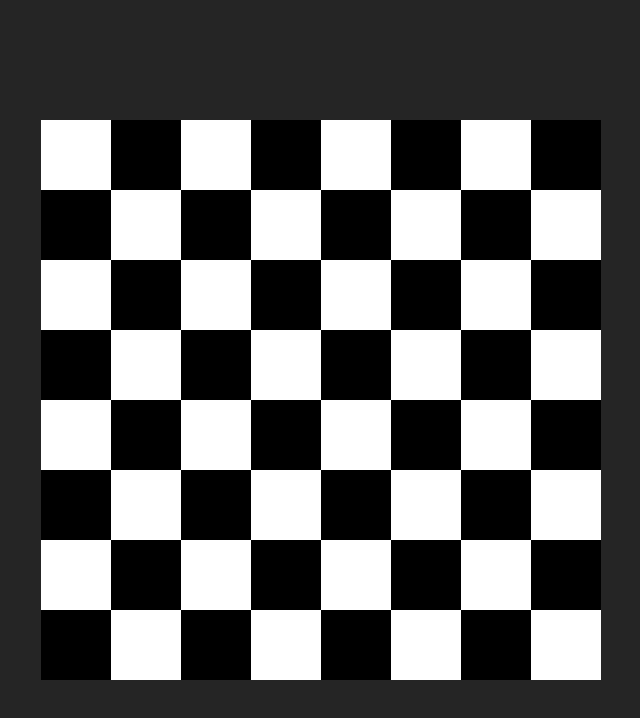
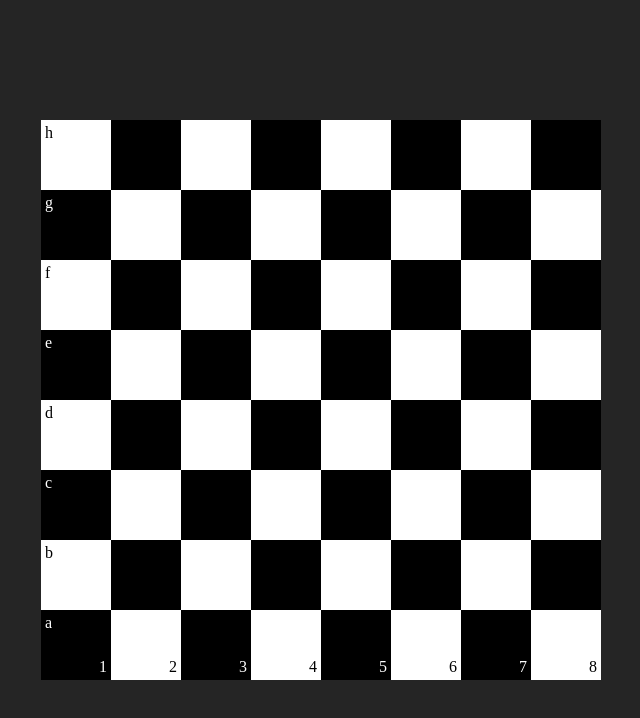
Before and after one commit to lil-gal/ChessBoard, a website with bundled scripts: page index.html in a window 1280 px wide. Shown: the whole page, without its empty margins (319-959 px from the left). Built offline with nearby package versions, Linux system fonts and the light colour scheme.

Commit message:
added coordinates

```diff
--- a/index.html
+++ b/index.html
@@ -12,15 +12,17 @@
 
         </div>
 
-
-
-
         <script src="dist/main.js"></script>
     </body>
 </html>
 
 
 <style src="style.css">
+
+    * {
+        margin: 0px;
+    }
+
     html, body {
         width: 100%;
         height: 100%;
@@ -30,12 +32,36 @@
 
         background-color: rgb(37,37,37);
     }
+
+    .square {
+        display: flex;
+        padding: 4px;
+    }
+
+    .square > p {
+        font-size: 2vh;
+    }
+
     .black {
         background-color: black;
+        color: white;
     }
     .white {
         background-color: white;
+        color: black;
     }
+
+    .bottomRowP {
+        margin-left: auto;
+        align-self: end;
+    }
+
+    .leftColumnP {
+        justify-self: start;
+        align-self: start;
+    }
+
+
 
     #chessBoard {
         display: grid;
--- a/src/main.ts
+++ b/src/main.ts
@@ -4,6 +4,7 @@ const chessboard = document.querySelector("#chessBoard")
 
 const whiteClassName = "white"
 const blackClassName = "black"
+const alph = "abcdefgh"
 
 const size = 8
 
@@ -11,11 +12,28 @@ if(chessboard) {
     for(let i = 0; i < size; i++){
         for(let j = 0; j < size; j++){
             const square = document.createElement("div")
+
+            square.classList.add("square")
+
             if(i%2 == j%2){ // shoutout to Replicube for teaching me this!!
                 square.classList.add(whiteClassName)
             }else{
                 square.classList.add(blackClassName)
             }
+
+            if(j == 0){
+                const coord = document.createElement("p")
+                coord.innerHTML = alph[(alph.length -1) - i ]
+                coord.classList.add("leftColumnP")
+                square.appendChild(coord)
+            }
+            if(i == size-1){
+                const coord = document.createElement("p")
+                coord.innerHTML = `${j+1}`
+                coord.classList.add("bottomRowP")
+                square.appendChild(coord)
+            }
+
             chessboard.appendChild(square)
         }
 
```
Also changed, not shown: dist/main.js.
